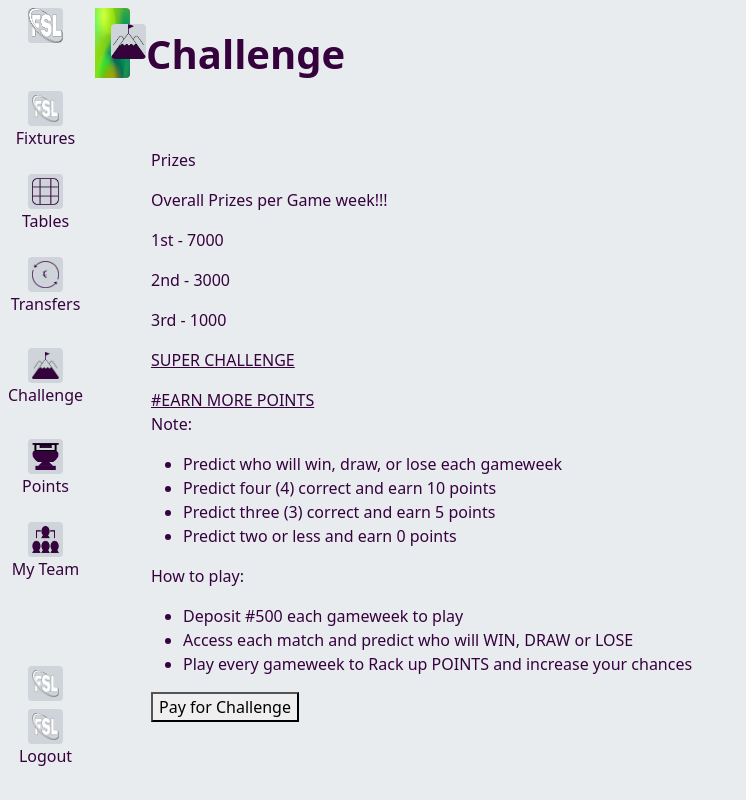
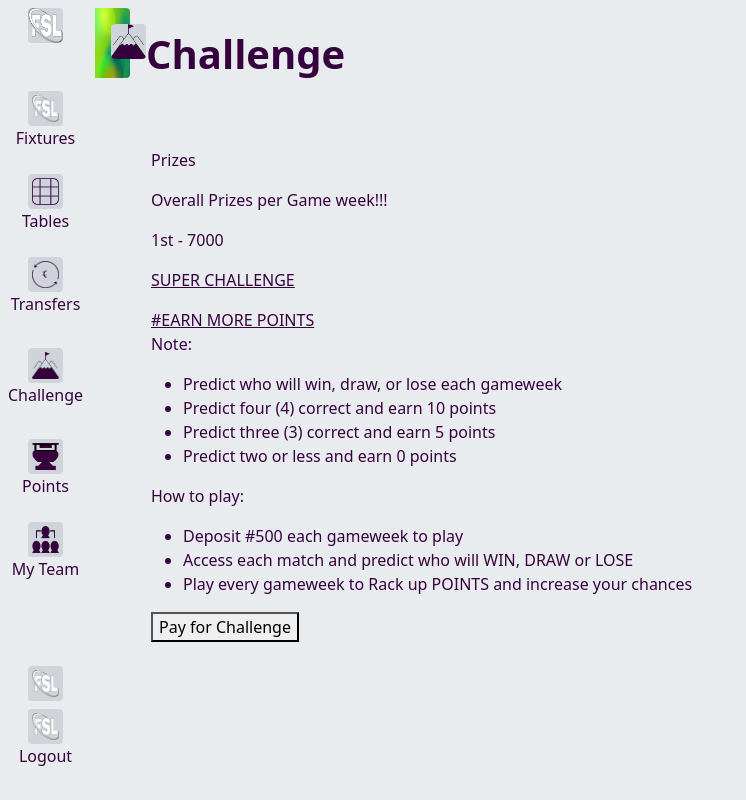
Before and after one commit to TR1432/FSL, a Flask app: page /challenge in a window 1280 px wide. Shown: the whole page, without its empty margins (0-746 px from the left). Run offline with Flask 3, Linux system fonts and the light colour scheme; some libraries are stand-ins or nearby versions.

Commit message:
Update Challenge.html

```diff
--- a/templates/Challenge.html
+++ b/templates/Challenge.html
@@ -13,8 +13,6 @@
             <p>Prizes</p>
             <p>Overall Prizes per Game week!!!</p>
             <p><span>1st</span> <span>-</span> <span>7000</span></p>
-            <p><span>2nd</span> <span>-</span> <span>3000</span></p>
-            <p><span>3rd</span> <span>-</span> <span>1000</span></p>
             <p><u>SUPER CHALLENGE</u></p>
             <div><u>#EARN MORE POINTS</u></div>
             <p>Note:</p>
```
